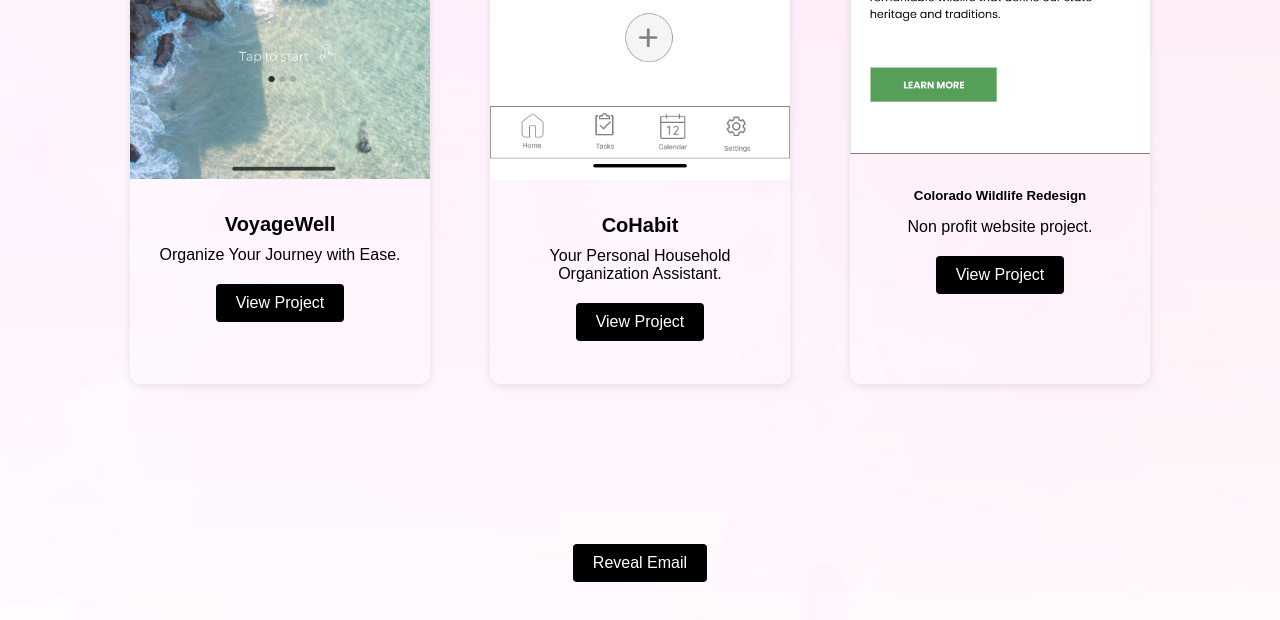
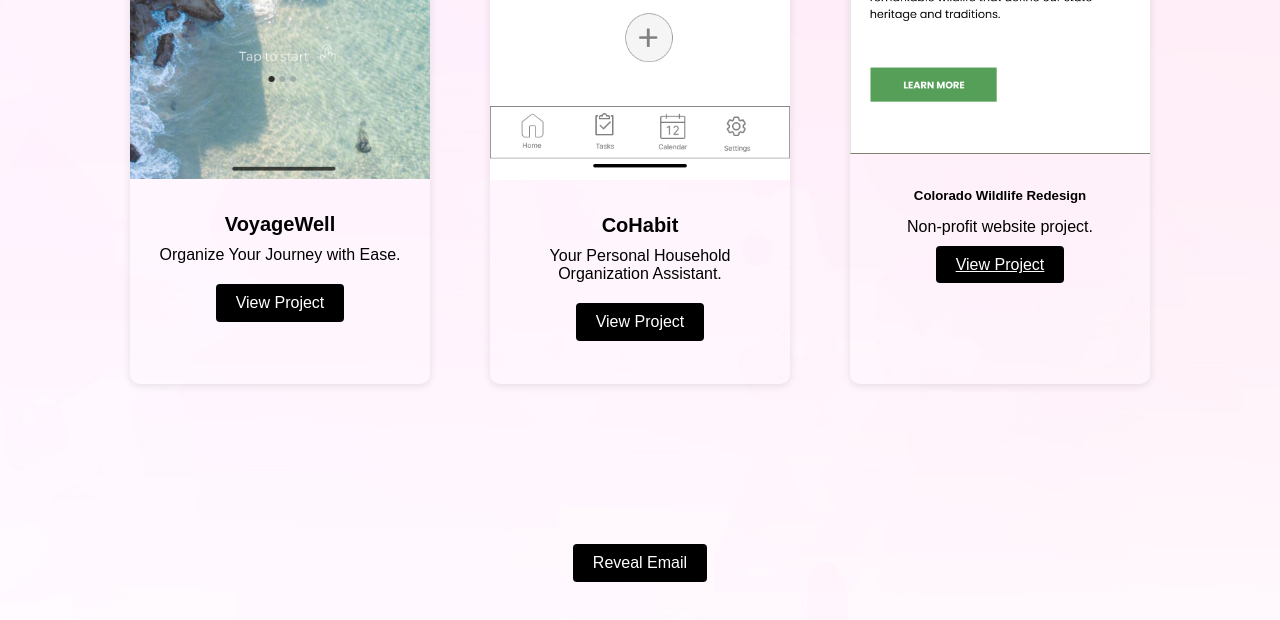
Before and after one commit to kateandrie/UX_UI_HW_19, a plain HTML site: page index.html in a window 1280 px wide. Shown: the part 2750-3370 px from the top of the page. Drawn offline with Linux system fonts and the light colour scheme.

Commit message:
Update index.html

```diff
--- a/index.html
+++ b/index.html
@@ -124,13 +124,14 @@
                 </div>
             </div>
             <div class="work-item">
-                <img src="./images/CWF.png" alt="Project 3">
-                <div class="work-description">
-                    <h5>Colorado Wildlife Redesign</h5>
-                    <p>Non profit website project.</p>
-                    <button class="view-project-button">View Project</button>
+    <img src="./images/CWF.png" alt="Project 3">
+    <div class="work-description">
+        <h5>Colorado Wildlife Redesign</h5>
+        <p>Non-profit website project.</p>
+        <a href="https://kateandrie.github.io/UX_UI_HW_20/" class="view-project-button" target="_blank">View Project</a>
+    </div>
+</div>
 
-                </div>
             </div>
         </div>
     </section>
```
